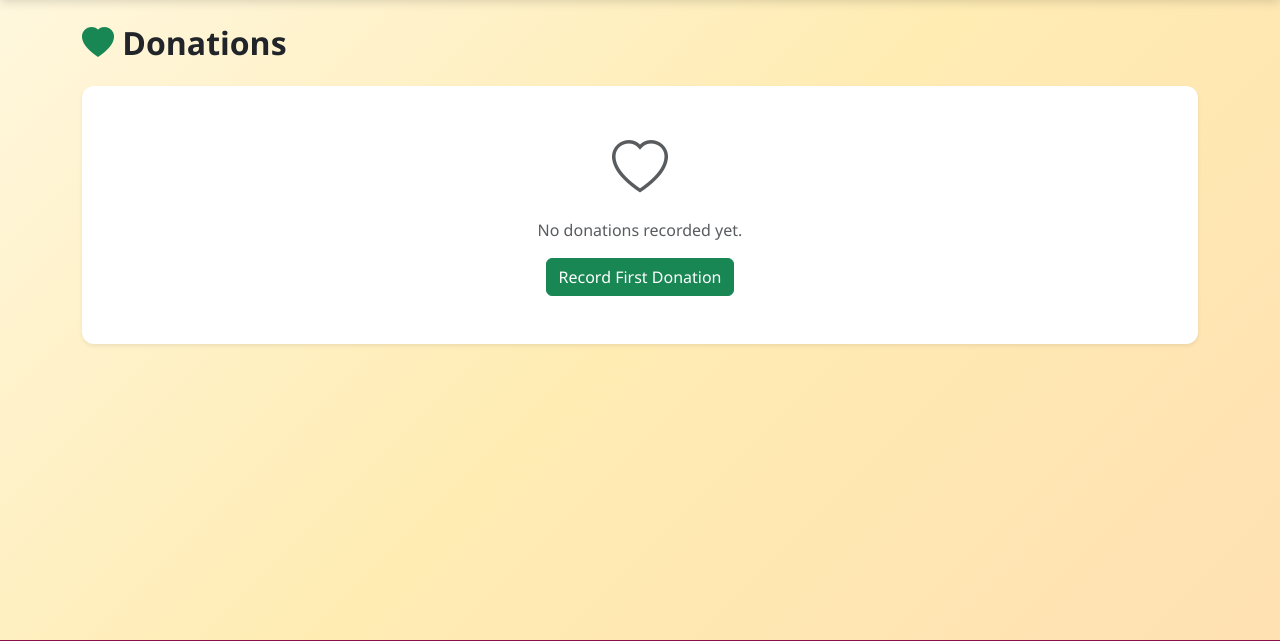
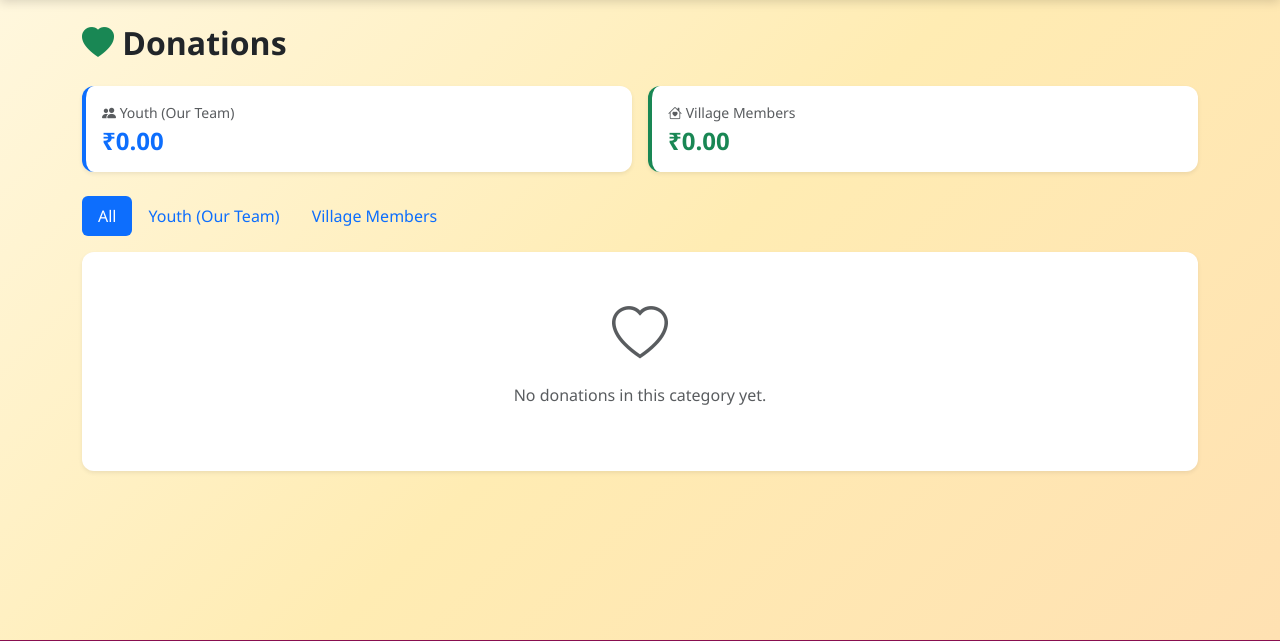
Before and after one commit to sravan123-456/my-project, a Flask app: page /donations/ in a window 1280 px wide. Shown: the part 80-721 px from the top of the page. Run offline with Flask 3, Linux system fonts and the light colour scheme; the visitor is signed in with stand-in values (Sample User, id 1); data comes from the database, SQL or seed files in the repository; data that the repository does not hold is empty; some libraries are stand-ins or nearby versions.

Commit message:
Add admin user deletion and youth/village donation tracking.
Let admins remove user accounts safely and categorize donations by youth team vs village members across dashboard, reports, and exports.

Co-authored-by: Cursor <cursoragent@cursor.com>

```diff
--- a/app/__init__.py
+++ b/app/__init__.py
@@ -37,13 +37,14 @@ def create_app():
     login_manager.login_view = "auth.login"
     login_manager.login_message_category = "info"
 
-    from app.models import FESTIVAL_NAME, DEVELOPER_NAME, User
+    from app.models import DONOR_GROUP_LABELS, FESTIVAL_NAME, DEVELOPER_NAME, User
 
     @app.context_processor
     def inject_globals():
         return {
             "festival_name": FESTIVAL_NAME,
             "developer_name": DEVELOPER_NAME,
+            "donor_group_labels": DONOR_GROUP_LABELS,
             "user_can_edit": lambda: current_user.is_authenticated and current_user.can_edit(),
             "user_is_admin": lambda: current_user.is_authenticated and current_user.is_admin,
         }
@@ -70,9 +71,9 @@ def create_app():
 
     with app.app_context():
         db.create_all()
-        from app.migrations import migrate_user_roles
+        from app.migrations import run_migrations
 
-        migrate_user_roles()
+        run_migrations()
 
     return app
 
--- a/app/forms.py
+++ b/app/forms.py
@@ -30,6 +30,7 @@ class RegisterForm(FlaskForm):
 
 class DonationForm(FlaskForm):
     donor_name = StringField("Donor Name", validators=[DataRequired(), Length(max=120)])
+    donor_group = SelectField("Donation From", validators=[DataRequired()])
     amount = FloatField(
         "Amount (₹)", validators=[DataRequired(), NumberRange(min=0.01, message="Amount must be greater than 0.")]
     )
--- a/app/models.py
+++ b/app/models.py
@@ -41,17 +41,32 @@ class User(UserMixin, db.Model):
         return "Read Only"
 
 
+DONOR_GROUP_YOUTH = "youth"
+DONOR_GROUP_VILLAGE = "village"
+
+DONOR_GROUP_CHOICES = [
+    (DONOR_GROUP_YOUTH, "Youth (Our Team)"),
+    (DONOR_GROUP_VILLAGE, "Village Member"),
+]
+
+DONOR_GROUP_LABELS = dict(DONOR_GROUP_CHOICES)
+
+
 class Donation(db.Model):
     __tablename__ = "donations"
 
     id = db.Column(db.Integer, primary_key=True)
     donor_name = db.Column(db.String(120), nullable=False)
+    donor_group = db.Column(db.String(20), nullable=False, default=DONOR_GROUP_VILLAGE)
     amount = db.Column(db.Float, nullable=False)
     phone = db.Column(db.String(20))
     notes = db.Column(db.Text)
     donation_date = db.Column(db.Date, nullable=False, default=datetime.utcnow)
     created_at = db.Column(db.DateTime, default=datetime.utcnow)
     recorded_by_id = db.Column(db.Integer, db.ForeignKey("users.id"), nullable=False)
+
+    def donor_group_label(self):
+        return DONOR_GROUP_LABELS.get(self.donor_group, self.donor_group)
 
 
 class Expense(db.Model):
--- a/app/routes/donations.py
+++ b/app/routes/donations.py
@@ -2,37 +2,68 @@ import os
 import uuid
 from datetime import date
 
-from flask import Blueprint, current_app, flash, redirect, render_template, url_for
+from flask import Blueprint, current_app, flash, redirect, render_template, request, url_for
 from flask_login import current_user, login_required
+from sqlalchemy import func
 
 from app import db
 from app.activity import log_activity
 from app.forms import DonationForm
-from app.models import Donation
+from app.models import DONOR_GROUP_CHOICES, DONOR_GROUP_VILLAGE, Donation
 from app.permissions import write_required
 from app.whatsapp import build_whatsapp_url, donation_thank_you_message
 
 donations_bp = Blueprint("donations", __name__)
 
 
+def _donation_totals():
+    youth = (
+        db.session.query(func.coalesce(func.sum(Donation.amount), 0))
+        .filter(Donation.donor_group == "youth")
+        .scalar()
+    )
+    village = (
+        db.session.query(func.coalesce(func.sum(Donation.amount), 0))
+        .filter(Donation.donor_group == "village")
+        .scalar()
+    )
+    return youth, village
+
+
 @donations_bp.route("/")
 @login_required
 def list_donations():
-    donations = Donation.query.order_by(
+    group_filter = request.args.get("group", "all")
+    query = Donation.query
+    if group_filter in ("youth", "village"):
+        query = query.filter_by(donor_group=group_filter)
+
+    donations = query.order_by(
         Donation.donation_date.desc(), Donation.id.desc()
     ).all()
-    return render_template("donations/list.html", donations=donations)
+    youth_total, village_total = _donation_totals()
+
+    return render_template(
+        "donations/list.html",
+        donations=donations,
+        group_filter=group_filter,
+        youth_total=youth_total,
+        village_total=village_total,
+    )
 
 
 @donations_bp.route("/add", methods=["GET", "POST"])
 @write_required
 def add_donation():
     form = DonationForm()
+    form.donor_group.choices = DONOR_GROUP_CHOICES
     form.donation_date.data = date.today()
+    form.donor_group.data = DONOR_GROUP_VILLAGE
 
     if form.validate_on_submit():
         donation = Donation(
             donor_name=form.donor_name.data.strip(),
+            donor_group=form.donor_group.data,
             amount=form.amount.data,
             phone=form.phone.data.strip() if form.phone.data else None,
             notes=form.notes.data.strip() if form.notes.data else None,
@@ -45,7 +76,7 @@ def add_donation():
             current_user,
             "added",
             "donation",
-            f"Added donation of ₹{donation.amount:,.2f} from {donation.donor_name}",
+            f"Added {donation.donor_group_label()} donation of ₹{donation.amount:,.2f} from {donation.donor_name}",
             donation.id,
         )
         db.session.commit()
@@ -66,8 +97,11 @@ def edit_donation(donation_id):
         return redirect(url_for("donations.list_donations"))
 
     form = DonationForm(obj=donation)
+    form.donor_group.choices = DONOR_GROUP_CHOICES
+
     if form.validate_on_submit():
         donation.donor_name = form.donor_name.data.strip()
+        donation.donor_group = form.donor_group.data
         donation.amount = form.amount.data
         donation.phone = form.phone.data.strip() if form.phone.data else None
         donation.notes = form.notes.data.strip() if form.notes.data else None
@@ -76,7 +110,7 @@ def edit_donation(donation_id):
             current_user,
             "updated",
             "donation",
-            f"Updated donation from {donation.donor_name} to ₹{donation.amount:,.2f}",
+            f"Updated {donation.donor_group_label()} donation from {donation.donor_name} to ₹{donation.amount:,.2f}",
             donation.id,
         )
         db.session.commit()
--- a/app/templates/donations/list.html
+++ b/app/templates/donations/list.html
@@ -12,6 +12,39 @@
     {% endif %}
 </div>
 
+<!-- Donation group summary -->
+<div class="row g-3 mb-4">
+    <div class="col-md-6">
+        <div class="card border-0 shadow-sm h-100 border-start border-primary border-4">
+            <div class="card-body">
+                <p class="text-muted mb-1 small"><i class="bi bi-people-fill"></i> Youth (Our Team)</p>
+                <h4 class="fw-bold text-primary mb-0">₹{{ "{:,.2f}".format(youth_total) }}</h4>
+            </div>
+        </div>
+    </div>
+    <div class="col-md-6">
+        <div class="card border-0 shadow-sm h-100 border-start border-success border-4">
+            <div class="card-body">
+                <p class="text-muted mb-1 small"><i class="bi bi-house-heart"></i> Village Members</p>
+                <h4 class="fw-bold text-success mb-0">₹{{ "{:,.2f}".format(village_total) }}</h4>
+            </div>
+        </div>
+    </div>
+</div>
+
+<!-- Filter tabs -->
+<ul class="nav nav-pills mb-3">
+    <li class="nav-item">
+        <a class="nav-link {% if group_filter == 'all' %}active{% endif %}" href="{{ url_for('donations.list_donations') }}">All</a>
+    </li>
+    <li class="nav-item">
+        <a class="nav-link {% if group_filter == 'youth' %}active{% endif %}" href="{{ url_for('donations.list_donations', group='youth') }}">Youth (Our Team)</a>
+    </li>
+    <li class="nav-item">
+        <a class="nav-link {% if group_filter == 'village' %}active{% endif %}" href="{{ url_for('donations.list_donations', group='village') }}">Village Members</a>
+    </li>
+</ul>
+
 <div class="card border-0 shadow-sm">
     <div class="card-body p-0">
         {% if donations %}
@@ -21,6 +54,7 @@
                     <tr>
                         <th>#</th>
                         <th>Donor Name</th>
+                        <th>From</th>
                         <th>Phone</th>
                         <th>Date</th>
                         <th>Notes</th>
@@ -34,6 +68,13 @@
                     <tr>
                         <td>{{ loop.index }}</td>
                         <td class="fw-semibold">{{ d.donor_name }}</td>
+                        <td>
+                            {% if d.donor_group == 'youth' %}
+                            <span class="badge bg-primary">Youth</span>
+                            {% else %}
+                            <span class="badge bg-success">Village</span>
+                            {% endif %}
+                        </td>
                         <td>{{ d.phone or '-' }}</td>
                         <td>{{ d.donation_date.strftime('%d %b %Y') }}</td>
                         <td><small class="text-muted">{{ d.notes or '-' }}</small></td>
@@ -66,7 +107,7 @@
                 </tbody>
                 <tfoot class="table-light">
                     <tr>
-                        <td colspan="5" class="text-end fw-bold">Total</td>
+                        <td colspan="6" class="text-end fw-bold">Total</td>
                         <td class="text-end fw-bold text-success">₹{{ "{:,.2f}".format(donations|sum(attribute='amount')) }}</td>
                         <td colspan="2"></td>
                     </tr>
@@ -76,8 +117,10 @@
         {% else %}
         <div class="text-center py-5">
             <i class="bi bi-heart display-4 text-muted"></i>
-            <p class="text-muted mt-3">No donations recorded yet.</p>
-            <a href="{{ url_for('donations.add_donation') }}" class="btn btn-success">Record First Donation</a>
+            <p class="text-muted mt-3">No donations in this category yet.</p>
+            {% if user_can_edit() %}
+            <a href="{{ url_for('donations.add_donation') }}" class="btn btn-success">Record Donation</a>
+            {% endif %}
         </div>
         {% endif %}
     </div>
```
Also changed, not shown: app/migrations.py (+21 -1 lines), app/routes/admin.py (+38 -1 lines), app/routes/main.py (+13 -0 lines), app/routes/reports.py (+21 -1 lines), app/templates/admin/users.html (+7 -0 lines), app/templates/dashboard.html (+32 -0 lines), app/templates/donations/form.html (+7 -0 lines), app/templates/reports/index.html (+17 -0 lines).
